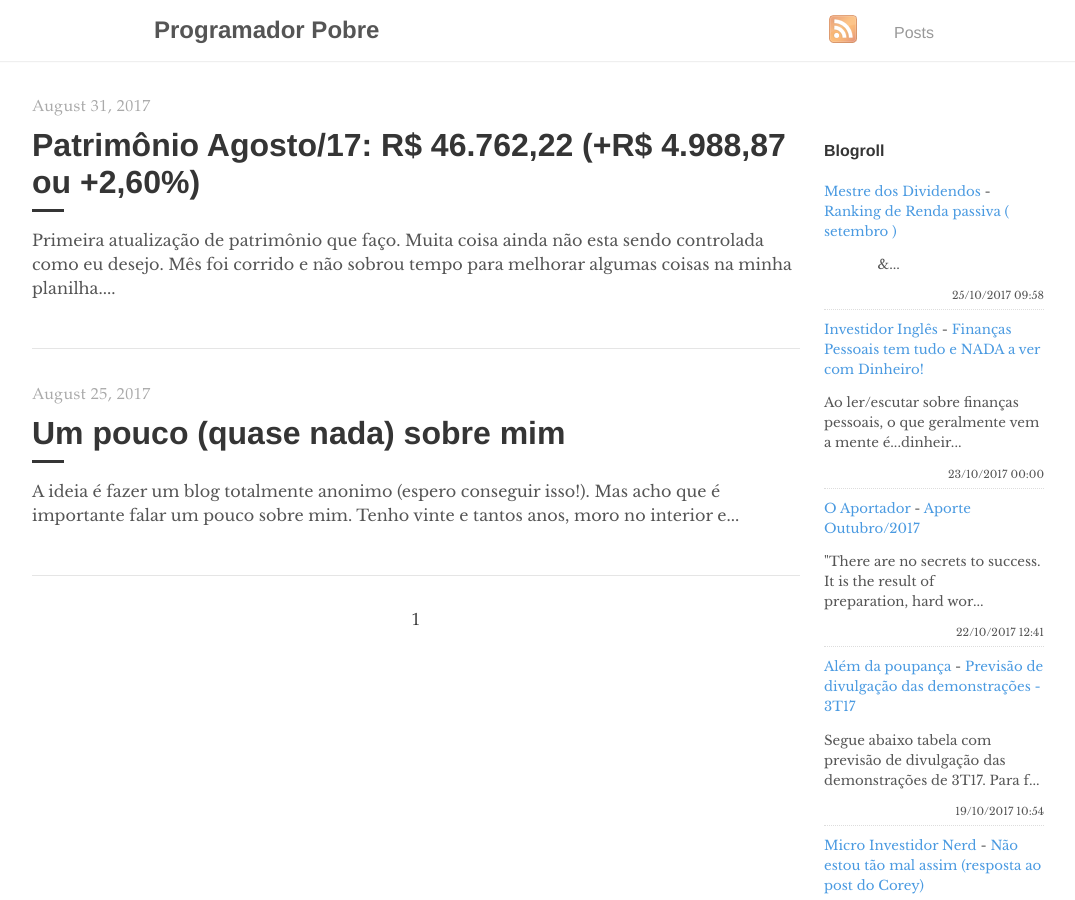
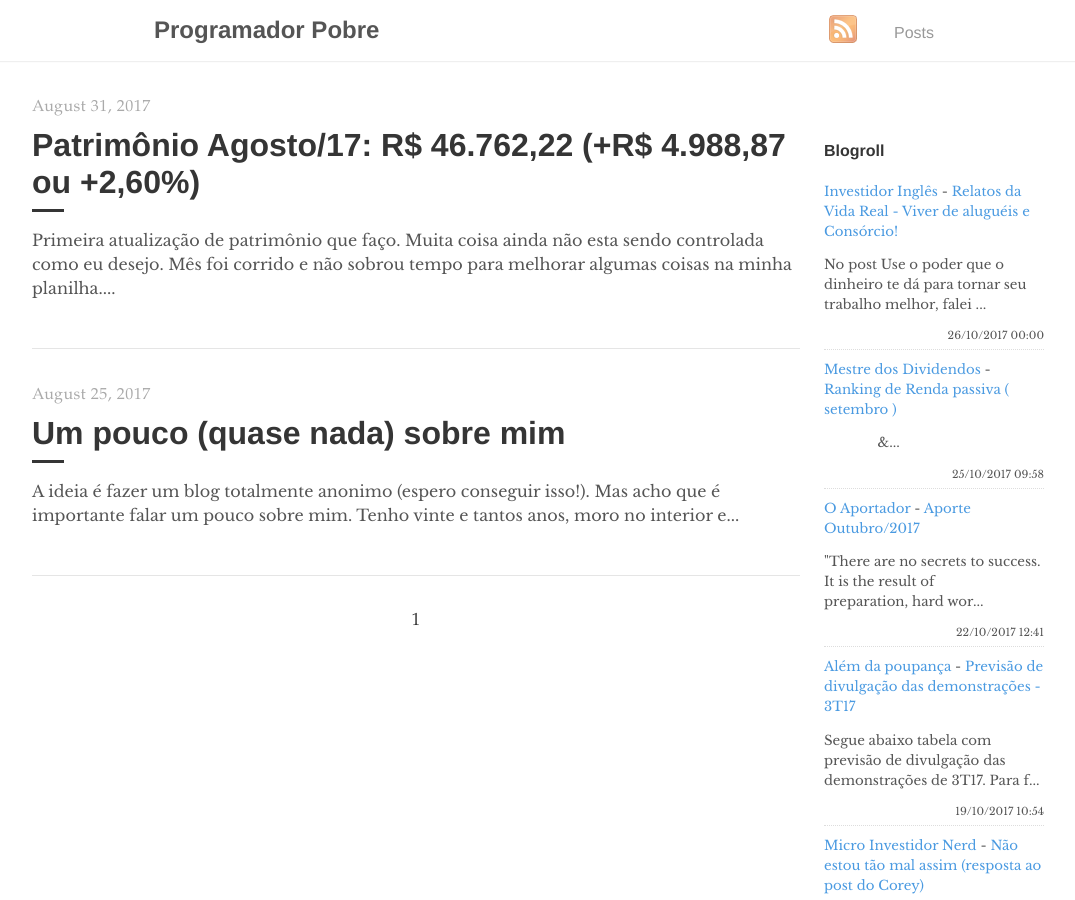
Before and after one commit to programadorpobre/programadorpobre.github.io, a Jekyll site: the page built from index.html, in a window 1280 px wide and 900 px high. Shown: the whole window, without its empty margins (96-1171 px from the left). Built offline with Jekyll 4.4.1, drawn with Linux system fonts in a browser that asks for light colours; the list of posts is cut into pages by our own code; comment, search, counter and statistics services are not loaded.

Commit message:
[ci skip] travis #82

```diff
--- a/_includes/feed-entries.html
+++ b/_includes/feed-entries.html
@@ -1,12 +1,12 @@
+<div class="feed-entry">
+    <a class="feed-entry-site-name" href="http://investidoringles.blogspot.com/">Investidor Inglês</a> - <a class="feed-entry-title" href="http://investidoringles.blogspot.com/2017/10/senhor-vive-de-alugueis-e-consorcios.html">Relatos da Vida Real - Viver de aluguéis e Consórcio!</a>
+    <p class="feed-entry-summary">No post Use o poder que o dinheiro te dá para tornar seu trabalho melhor, falei ...</p>
+    <time datetime="2017-10-26T00:00:00.000-02:00">26/10/2017 00:00</time>
+</div>
 <div class="feed-entry">
     <a class="feed-entry-site-name" href="http://mestredosdividendos.blogspot.com/">Mestre dos Dividendos</a> - <a class="feed-entry-title" href="http://mestredosdividendos.blogspot.com/2017/10/ranking-de-renda-passiva-setembro.html">Ranking de Renda passiva ( setembro )</a>
     <p class="feed-entry-summary">&nbsp; &nbsp;&nbsp;&nbsp;&nbsp;&nbsp;&nbsp;&nbsp;&nbsp;&nbsp;&nbsp;&nbsp;&nbsp;&...</p>
     <time datetime="2017-10-25T09:58:00.000-07:00">25/10/2017 09:58</time>
-</div>
-<div class="feed-entry">
-    <a class="feed-entry-site-name" href="http://investidoringles.blogspot.com/">Investidor Inglês</a> - <a class="feed-entry-title" href="http://investidoringles.blogspot.com/2017/10/financas-pessoais-gerenciar-dinheiro.html">Finanças Pessoais tem tudo e NADA a ver com Dinheiro!</a>
-    <p class="feed-entry-summary">Ao ler/escutar sobre finanças pessoais, o que geralmente vem a mente é...dinheir...</p>
-    <time datetime="2017-10-23T00:00:00.000-02:00">23/10/2017 00:00</time>
 </div>
 <div class="feed-entry">
     <a class="feed-entry-site-name" href="http://oaportadorfinanceiro.blogspot.com/">O Aportador</a> - <a class="feed-entry-title" href="http://oaportadorfinanceiro.blogspot.com/2017/10/aporte-outubro2017.html">Aporte Outubro/2017</a>
```
